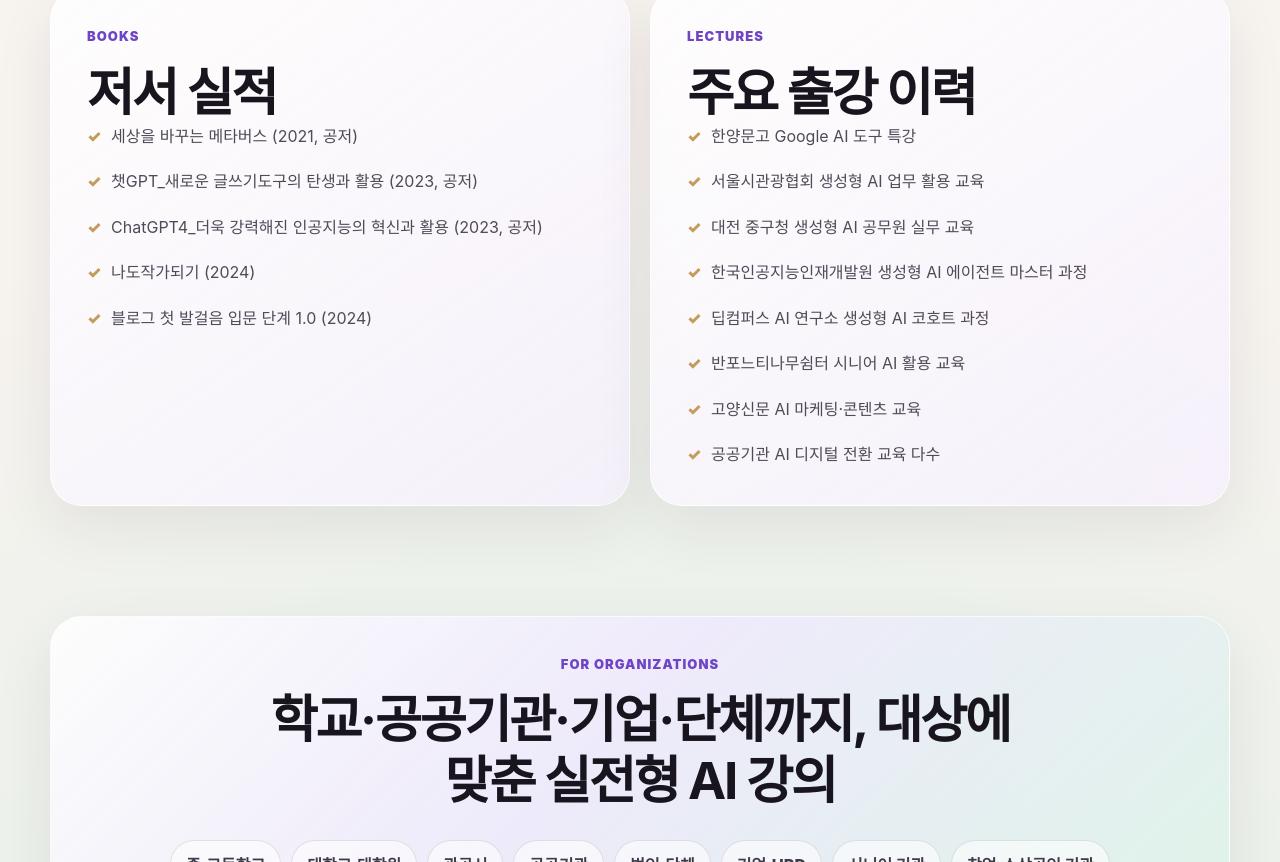
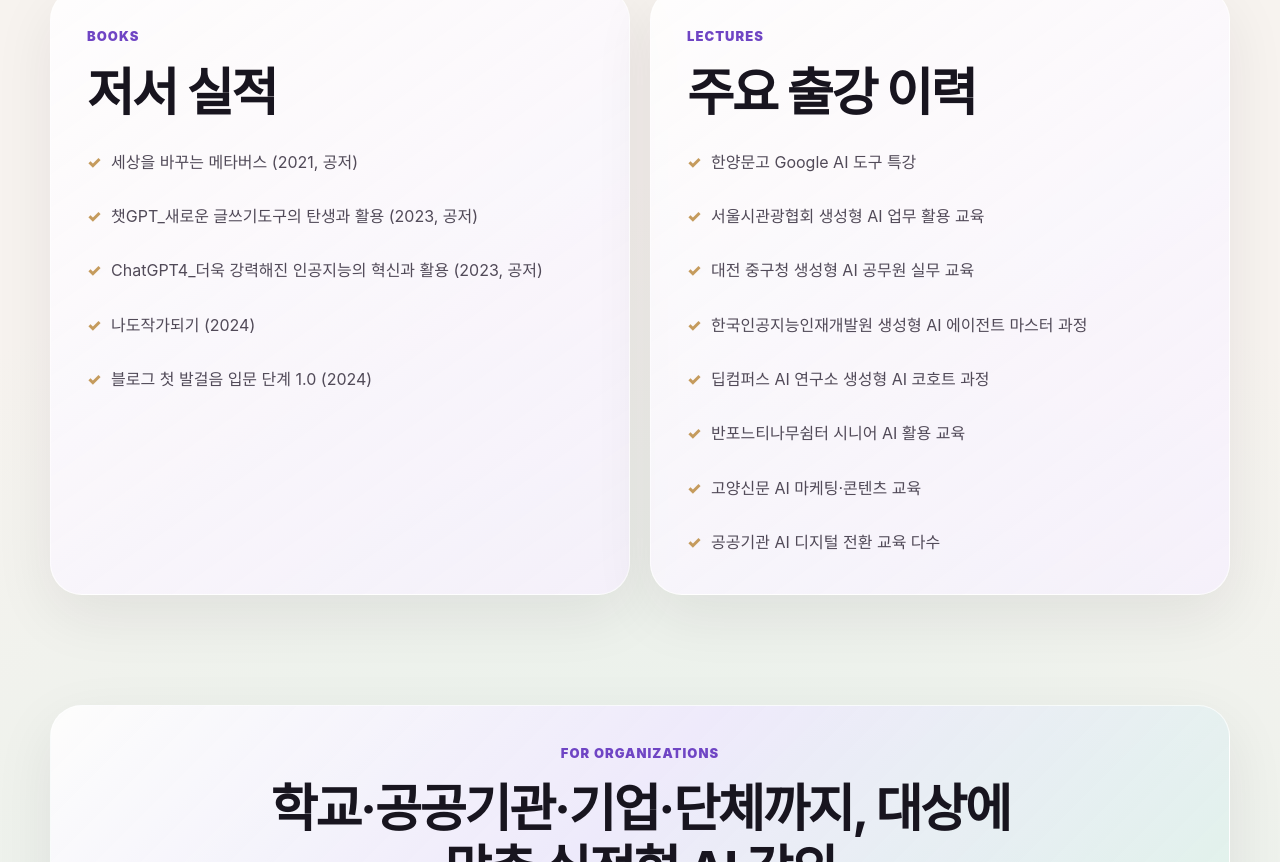
Before and after one commit to Shabley/goyeonsim-homepage, a React (Vite) app: page / in a window 1280 px wide. Shown: the part 2483-3345 px from the top of the page. Built offline with nearby package versions, Linux system fonts and the light colour scheme; a web font is replaced by a local one.

Commit message:
Add spacing to books and lectures sections

```diff
--- a/src/main.jsx
+++ b/src/main.jsx
@@ -146,14 +146,14 @@ function App() {
       </section>
 
       <section className="grid two" id="career">
-        <div className="panel">
+        <div className="panel detailPanel">
           <p className="sectionLabel">Books</p>
           <h2>저서 실적</h2>
           <ul className="checkList normal">
             {books.map((item) => <li key={item}>{item}</li>)}
           </ul>
         </div>
-        <div className="panel">
+        <div className="panel detailPanel">
           <p className="sectionLabel">Lectures</p>
           <h2>주요 출강 이력</h2>
           <ul className="checkList normal">
--- a/src/styles.css
+++ b/src/styles.css
@@ -68,9 +68,9 @@ h2 small { display: inline-block; font-size: .42em; letter-spacing: -0.03em; col
 .checkList li { line-height: 1.72; color: inherit; }
 .checkList li::before { content: '✓'; color: var(--gold); font-weight: 900; margin-right: 10px; }
 .checkList.normal li { color: #514a58; }
-.educationPanel h2 { margin-bottom: 24px; }
-.educationPanel .checkList { gap: 24px; }
-.educationPanel .checkList li { line-height: 1.9; }
+.educationPanel h2, .detailPanel h2 { margin-bottom: 24px; }
+.educationPanel .checkList, .detailPanel .checkList { gap: 24px; }
+.educationPanel .checkList li, .detailPanel .checkList li { line-height: 1.9; }
 .tagCloud { display: flex; flex-wrap: wrap; gap: 10px; margin-top: 28px; }
 .tagCloud.wide { margin: 0 0 28px; }
 .tagCloud span, .clientList span { border: 1px solid var(--line); background: rgba(255,255,255,.58); border-radius: 999px; padding: 11px 15px; font-weight: 800; color: #403949; }
```
